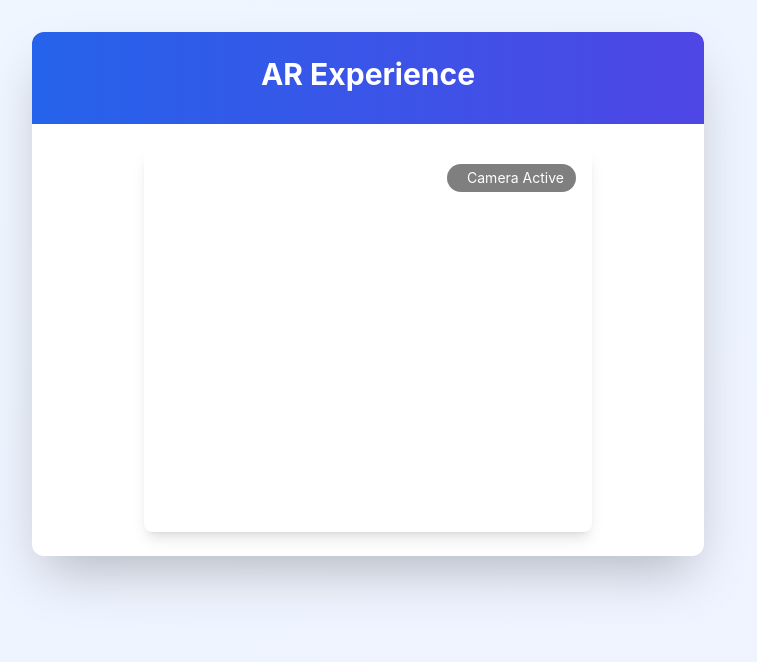
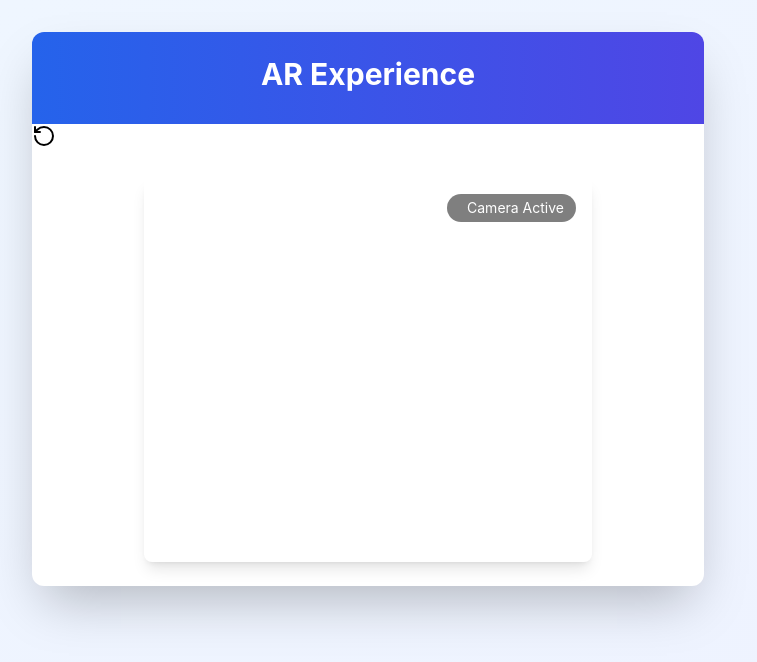
Before and after one commit to karpagam1602/arcam, a React (Create React App) app: page / in a window 1280 px wide. Shown: the top 662 px of the page, without its empty margins (0-757 px from the left). Built offline with nearby package versions, Linux system fonts and the light colour scheme; no server answers.

Commit message:
cam code changes commit

```diff
--- a/src/CameraAccess.js
+++ b/src/CameraAccess.js
@@ -1,10 +1,11 @@
 import React, { useRef, useState } from "react";
-import { Camera, RefreshCw } from "lucide-react";
+import { Camera, RefreshCw, RotateCcw } from "lucide-react";
 import Webcam from "react-webcam";
 
 const CameraAccess = () => {
   const webcamRef = useRef(null);
   const [capturedImage, setCapturedImage] = useState(null);
+  const [facingMode, setFacingMode] = useState("user");
 
   const capturePhoto = () => {
     if (webcamRef.current) {
@@ -17,13 +18,28 @@ const CameraAccess = () => {
     setCapturedImage(null);
   };
 
+  const flipCamera = () => {
+    setFacingMode((prevMode) => (prevMode === "user" ? "environment" : "user"));
+  };
+
+  const videoConstraints = {
+    facingMode: facingMode,
+  };
+
   return (
-        <div className="camera-container" style={{alignItems:'center',justifyContent:'center'}}>
+    <div className="camera-container">
       <div className="camera-card">
         <div className="card-header">
           <h1 className="header-title">AR Experience</h1>
         </div>
 
+        <button
+          onClick={flipCamera}
+          className="absolute bottom-4 right-4 p-3 bg-white rounded-full shadow-lg hover:bg-gray-100 transition-colors duration-300"
+          title="Switch Camera"
+        >
+          <RotateCcw className="w-6 h-6 text-blue-600" />
+        </button>
         <div className="camera-content">
           <div className="webcam-container">
             {capturedImage ? (
@@ -33,15 +49,7 @@ const CameraAccess = () => {
                   alt="Captured"
                   className="captured-image"
                 />
-                                <div className="image-overlay">
-                                    <button
-                                        onClick={retakePhoto}
-                                        className="retake-button"
-                                    >
-                                        <RefreshCw className="w-5 h-5" />
-                                        <span>Retake Photo</span>
-                                    </button>
-                                </div>
+
               </div>
             ) : (
               <div className="relative">
@@ -49,6 +57,7 @@ const CameraAccess = () => {
                   <Webcam
                     ref={webcamRef}
                     screenshotFormat="image/jpeg"
+                    videoConstraints={videoConstraints}
                     className="w-full h-full object-cover"
                   />
                 </div>
@@ -59,8 +68,6 @@ const CameraAccess = () => {
               </div>
             )}
           </div>
-
-
         </div>
       </div>
     </div>
--- a/src/index.css
+++ b/src/index.css
@@ -1,14 +1,14 @@
 body {
   margin: 0;
-  font-family: -apple-system, BlinkMacSystemFont, 'Segoe UI', 'Roboto', 'Oxygen',
-    'Ubuntu', 'Cantarell', 'Fira Sans', 'Droid Sans', 'Helvetica Neue',
+  font-family: -apple-system, BlinkMacSystemFont, "Segoe UI", "Roboto", "Oxygen",
+    "Ubuntu", "Cantarell", "Fira Sans", "Droid Sans", "Helvetica Neue",
     sans-serif;
   -webkit-font-smoothing: antialiased;
   -moz-osx-font-smoothing: grayscale;
 }
 
 code {
-  font-family: source-code-pro, Menlo, Monaco, Consolas, 'Courier New',
+  font-family: source-code-pro, Menlo, Monaco, Consolas, "Courier New",
     monospace;
 }
 @tailwind base;
@@ -66,3 +66,6 @@ code {
 .image-overlay {
   @apply absolute inset-0 flex items-center justify-center opacity-0 hover:opacity-100 transition-opacity duration-300 bg-black bg-opacity-40;
 }
+.flip-camera-button {
+  @apply absolute top-4 right-4 p-3 bg-white rounded-full shadow-lg hover:bg-gray-100 transition-colors duration-300;
+}
```
Lines whose indentation alone changed are shown as unchanged.
